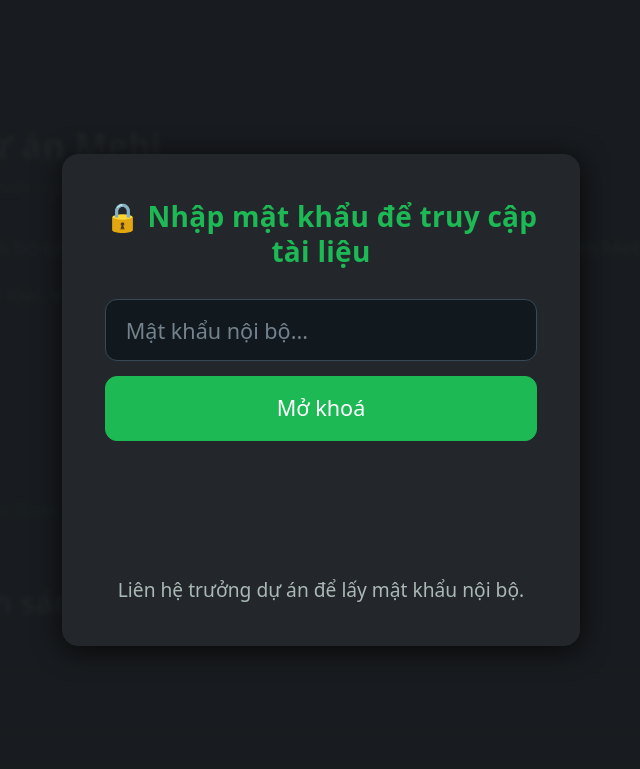
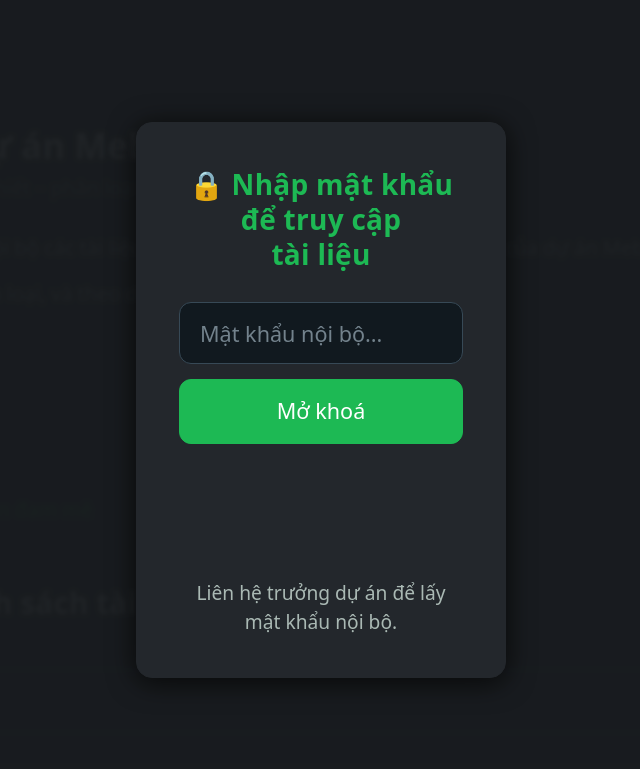
Before and after one commit to nguyendhnga/mebi-docs, a plain HTML site: page index.html in a window 1280 px wide. Shown: the top 769 px of the page, without its empty margins (319-959 px from the left). Drawn offline with nearby package versions, Linux system fonts and the light colour scheme; no server answers.

Commit message:
Add files via upload

```diff
--- a/index.html
+++ b/index.html
@@ -65,7 +65,7 @@
       min-height: 100vh;
     }
     #unlock-content {
-      min-width: 340px;
+      width: 370px;
       max-width: 96vw;
       padding: 2.2rem 2.1rem 2rem 2.1rem;
       border-radius: 16px;
```
